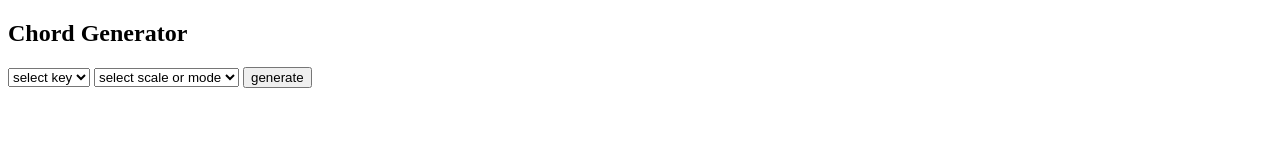
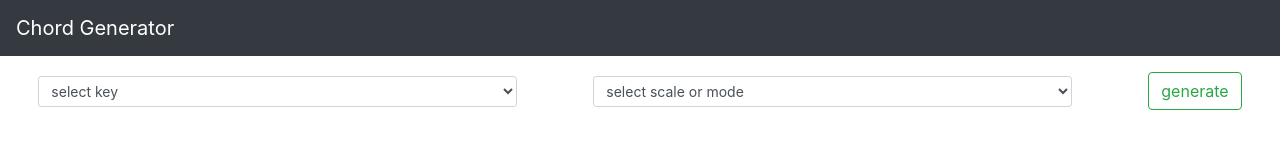
Before and after one commit to DevGautam2000/chord-generator, a plain HTML site: page index.html in a window 1280 px wide. Drawn offline with nearby package versions, Linux system fonts and the light colour scheme.

Commit message:
added changes and cleaned the code

```diff
--- a/chord_generator.js
+++ b/chord_generator.js
@@ -7,9 +7,9 @@ const getFormula = (MODE) => {
     const note2 = NOTES.indexOf(MODE[i + 1]);
     const note1 = NOTES.indexOf(MODE[i]);
 
-    const isEven = (note2 - note1) % 2 === 0 ? true : false;
+    const distanceBetweenNotesIsEven = (note2 - note1) % 2 === 0 ? true : false;
 
-    if (isEven) formula.push("w");
+    if (distanceBetweenNotesIsEven) formula.push("w");
     else formula.push("h");
   }
 
@@ -29,8 +29,42 @@ const MODES = {
 MODES.MAJOR = MODES.IONIAN;
 MODES.MINOR = MODES.AEOLIAN;
 
+const MODAL_CHORDNAME = ["", "m", "m", "", "", "m", "dim"];
+
+var inpMode;
+var inpKey;
+const button = document.querySelector("button");
+
+let generatedScale;
+let generatedChords;
+
+let result = document.getElementById("result");
+
+
+function onInit(){
+  inpMode = document.getElementById("modes");
+  inpKey =  document.getElementById("keys");
+  NOTES.forEach(note => inpKey.innerHTML += `<option value="${note}">${note}</option>`)
+
+  const modes = Object.keys(MODES).filter((_,index) => index < 7)
+  modes.forEach((mode,index) => {
+
+      if(index === 0)
+      return inpMode.innerHTML += `<option value="${mode}">${mode}(MAJOR)</option>`
+
+      if(index === 5)
+      return inpMode.innerHTML += `<option value="${mode}">${mode}(MINOR)</option>`
+
+      return inpMode.innerHTML += `<option value="${mode}">${mode}</option>`
+    })
+
+}
+
+
+
+
+
 // console.log(MODES);
-const MODAL_CHORDNAME = ["", "m", "m", "", "", "m", "dim"];
 
 const getScale = ({ mode, key }) => {
   const STEPS = {
@@ -65,21 +99,16 @@ const getChords = ({ scale }) => {
   return chords;
 };
 
-var inpMode = document.getElementById("modes").value;
-var inpKey = document.getElementById("keys").value;
-const button = document.querySelector("button");
+button?.addEventListener('click', () => {
+  inpMode = document.getElementById("modes").value;
+  inpKey = document.getElementById("keys").value;
 
-button?.addEventListener('click' , () => {
-   inpMode = document.getElementById("modes").value;
-   inpKey = document.getElementById("keys").value;
+  if (["select key"].includes(inpKey) || ["select scale or mode"].includes(inpMode))
+    return
 
-   init()
+  generate()
 })
 
-let generatedScale;
-let generatedChords;
-
-let result = document.getElementById("result");
 
 const getChordNames = () => {
   const startIndex = Object.keys(MODES).indexOf(inpMode);
@@ -95,8 +124,8 @@ const getChordNames = () => {
   }
 };
 
-function init() {
-  result.innerHTML=""
+function generate() {
+  result.innerHTML = ""
 
   generatedScale = getScale({
     mode: inpMode.toUpperCase(),
@@ -115,3 +144,6 @@ function init() {
     " are: </div></br>";
   getChordNames();
 }
+
+
+onInit()
--- a/index.html
+++ b/index.html
@@ -4,45 +4,38 @@
     <meta charset="UTF-8">
     <meta http-equiv="X-UA-Compatible" content="IE=edge">
     <meta name="viewport" content="width=device-width, initial-scale=1.0">
+
+    <link rel="stylesheet" href="https://stackpath.bootstrapcdn.com/bootstrap/4.3.1/css/bootstrap.min.css">
     <title>Chord Generator</title>
 
 
 </head>
 <body>
 
-    <h2>Chord Generator</h2>
+
+      <nav class="navbar navbar-dark bg-dark">
+        <a class="navbar-brand" href="#">Chord Generator</a>
+
+      </nav>
+
+    <div
+
+    class="d-flex align-items-center justify-content-around mt-3"
+    >
+        <select name="keys" id="keys" class="form-control form-control-sm" style="flex: 0.4;">
+            <option disabled selected>select key</option>
+        </select>
+
+        <select name="modes" id="modes" class="form-control form-control-sm"  style="flex:0.4">
+            <option disabled selected>select scale or mode</option>
+        </select>
+
+        <button type="button" class="btn btn-outline-success">generate</button>
+    </div>
 
 
-    <select name="keys" id="keys">
-        <option disabled selected>select key</option>
-        <option value="c">c</option>
-        <option value="c#">c#</option>
-        <option value="d">d</option>
-        <option value="d#">d#</option>
-        <option value="e">e</option>
-        <option value="f">f</option>
-        <option value="f#">f#</option>
-        <option value="g">g</option>
-        <option value="g#">g#</option>
-        <option value="a">a</option>
-        <option value="a#">a#</option>
-        <option value="b">b</option>
-    </select>
 
-    <select name="modes" id="modes">
-        <option disabled selected>select scale or mode</option>
-        <option value="IONIAN">IONIAN(MAJOR)</option>
-        <option value="PHRYGIAN">PHRYGIAN</option>
-        <option value="DORIAN">DORIAN</option>
-        <option value="LYDIAN">LYDIAN</option>
-        <option value="MIXOLYDIAN">MIXOLYDIAN</option>
-        <option value="AEOLIAN">AEOLIAN(MINOR)</option>
-        <option value="LOCRIAN">LOCRIAN</option>
-    </select>
-
-    <button type="button" onclick="init()">generate</button>
-
-    <pre id="result"></pre>
+    <pre id="result" class="p-5"></pre>
 
     <script src="./chord_generator.js" ></script>
 </body>
```
